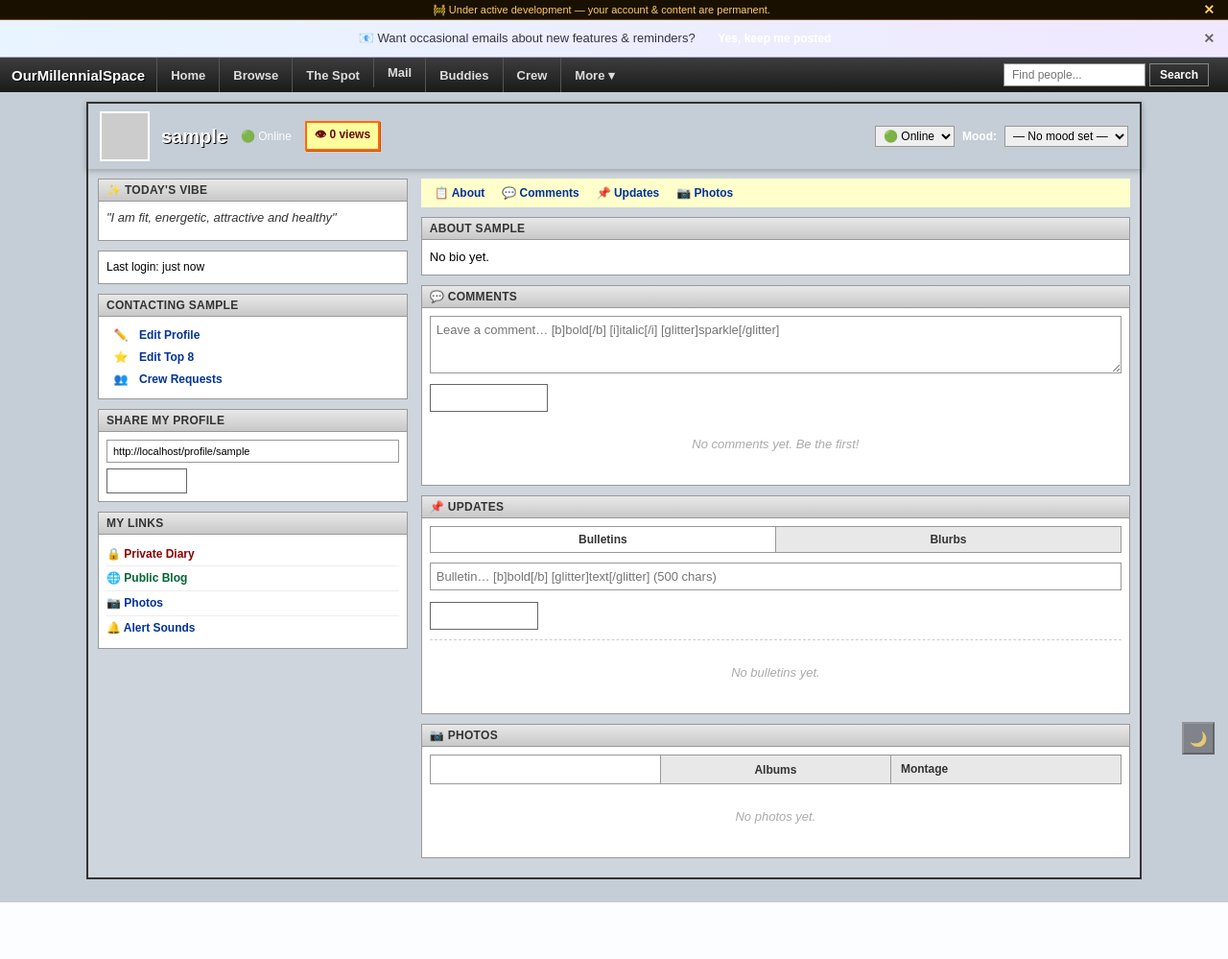
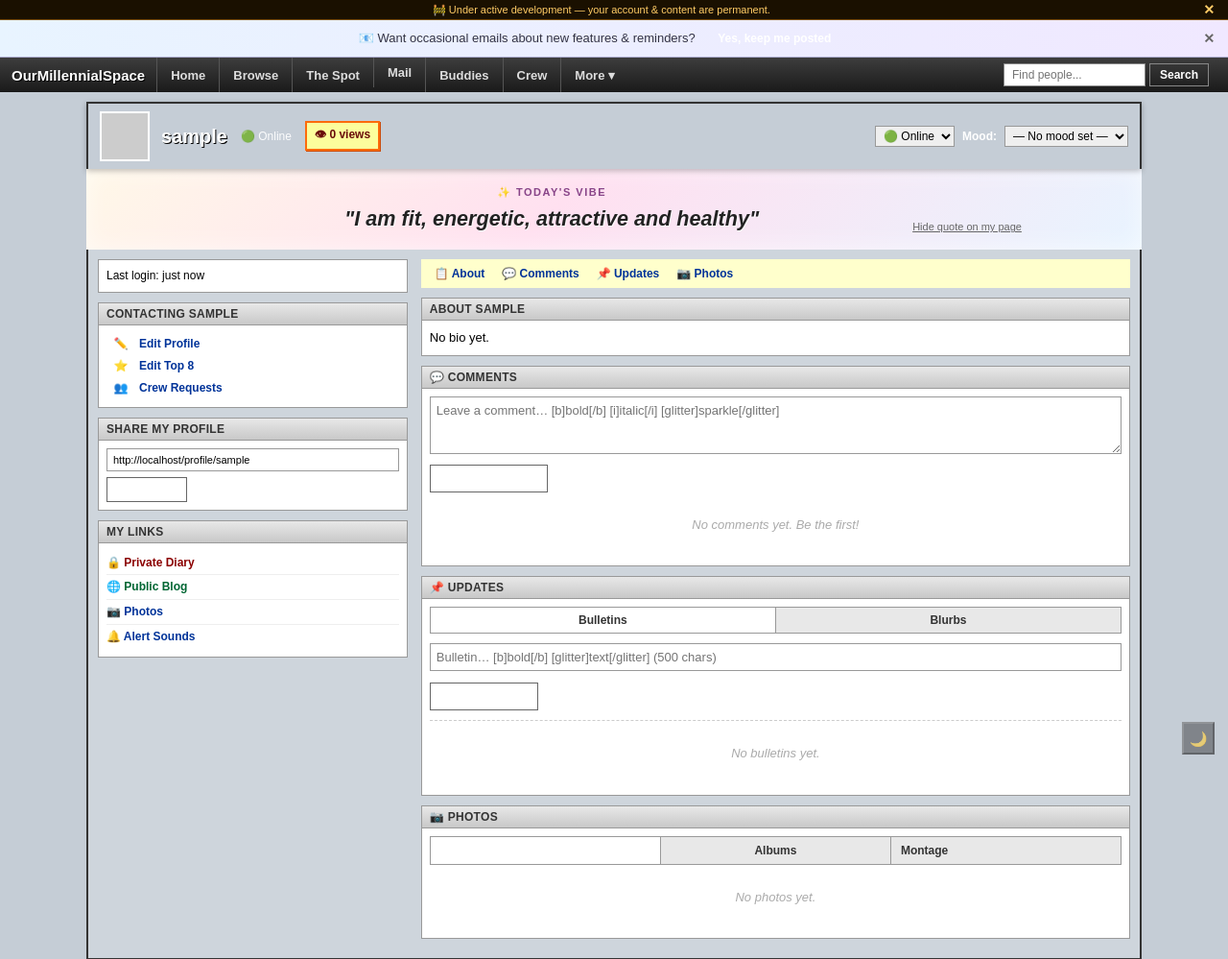
Before and after one commit to brickface082/millennial-space, a Flask app: page /profile/sample in a window 1280 px wide. Shown: the top 999 px of the page at 96% size. Before the commit the page ends 940 px from the top, so only its background shows below. Run offline with Flask 3, Linux system fonts and the light colour scheme; the visitor is signed in with stand-in values (Sample User, id 1); data comes from the database, SQL or seed files in the repository; data that the repository does not hold is empty; some libraries are stand-ins or nearby versions.

Commit message:
Prominent daily quote on all profiles with opt-out setting

```diff
--- a/app.py
+++ b/app.py
@@ -174,6 +174,7 @@ class User(db.Model, UserMixin):
     updates_opt_in = db.Column(db.Boolean, default=False)
     updates_opt_in_at = db.Column(db.DateTime, nullable=True)
     updates_unsub_token = db.Column(db.String(64), unique=True, nullable=True)
+    show_daily_quote = db.Column(db.Boolean, default=True)
 
     def __repr__(self):
         return f"User({self.username})"
@@ -1128,6 +1129,7 @@ def profile(username):
         montage=montage if show_montage else None,
         montage_music_items=montage_music_items,
         montage_music_label=montage_music_label,
+        daily_quote=quote_of_the_day() if user.show_daily_quote else None,
         suppress_profile_music=suppress_profile_music,
         profile_music_link=profile_music_link_value(user),
     )
@@ -1201,6 +1203,7 @@ def edit_profile():
         submitted_mood = request.form.get("mood", "")
         current_user.mood = submitted_mood if submitted_mood in VALID_MOODS else ""
         current_user.polls_enabled = request.form.get("polls_enabled") == "on"
+        current_user.show_daily_quote = request.form.get("show_daily_quote") == "on"
         set_updates_opt_in(current_user, request.form.get("updates_opt_in") == "on")
         current_user.song_autoplay = request.form.get("song_autoplay") == "on"
         tc = request.form.get("theme_color", SITE_DEFAULTS["theme_color"])
@@ -3227,6 +3230,22 @@ with app.app_context():
                 conn.execute(db.text(f'ALTER TABLE "user" ADD COLUMN {col} {definition}'))
         conn.commit()
 
+    # show_daily_quote — separate connection (M010 SOP)
+    with db.engine.connect() as conn:
+        if is_pg:
+            existing_qd = {row[0] for row in conn.execute(db.text(
+                "SELECT column_name FROM information_schema.columns WHERE table_name='user'"
+            ))}
+        else:
+            existing_qd = {row[1] for row in conn.execute(db.text("PRAGMA table_info('user')"))}
+        if "show_daily_quote" not in existing_qd:
+            conn.execute(db.text('ALTER TABLE "user" ADD COLUMN show_daily_quote BOOLEAN DEFAULT TRUE'))
+        conn.commit()
+        conn.execute(db.text(
+            'UPDATE "user" SET show_daily_quote = TRUE WHERE show_daily_quote IS NULL'
+        ))
+        conn.commit()
+
     # spot_listing + corner_event tables (create_all handles fresh DBs)
     db.create_all()
 
--- a/static/style.css
+++ b/static/style.css
@@ -478,20 +478,69 @@
     line-height: 1.4;
 }
 
-.ms-qotd-body blockquote {
-    margin: 0 0 6px;
-    font-style: italic;
-    font-size: 13px;
-    color: #333;
-}
-.ms-qotd-body cite {
+/* Prominent daily quote banner — full width below profile header */
+.ms-daily-quote-banner {
+    display: flex;
+    align-items: center;
+    justify-content: center;
+    gap: 16px;
+    flex-wrap: wrap;
+    margin: 0;
+    padding: 18px 20px;
+    background: linear-gradient(135deg, #fff8e8 0%, #ffe0f0 45%, #e8f4ff 100%);
+    border: 3px ridge var(--accent, #ff66b2);
+    border-top: none;
+    box-shadow: inset 0 0 24px rgba(255, 255, 255, 0.6);
+    text-align: center;
+    position: relative;
+    z-index: 2;
+}
+.ms-daily-quote-inner {
+    flex: 1;
+    min-width: 200px;
+    max-width: 720px;
+}
+.ms-daily-quote-label {
     display: block;
     font-size: 11px;
+    font-weight: bold;
+    text-transform: uppercase;
+    letter-spacing: 1.5px;
+    color: #884488;
+    margin-bottom: 6px;
+}
+.ms-daily-quote-text {
+    margin: 0;
+    font-size: 1.35em;
+    font-style: italic;
+    font-weight: bold;
+    line-height: 1.35;
+    color: #222;
+    text-shadow: 1px 1px 0 rgba(255, 255, 255, 0.8);
+}
+.ms-daily-quote-author {
+    display: block;
+    margin-top: 6px;
+    font-size: 13px;
+    font-style: normal;
+    color: #555;
+}
+.ms-daily-quote-hide-link {
+    font-size: 11px;
     color: #666;
-    font-style: normal;
-}
-body.dark-mode .ms-qotd-body blockquote { color: #eee; }
-body.dark-mode .ms-qotd-body cite { color: #aaa; }
+    text-decoration: underline;
+    white-space: nowrap;
+    align-self: flex-end;
+}
+.ms-daily-quote-hide-link:hover { color: #333; }
+body.dark-mode .ms-daily-quote-banner {
+    background: linear-gradient(135deg, #2a2520 0%, #302030 50%, #1a2830 100%);
+    box-shadow: inset 0 0 20px rgba(0, 0, 0, 0.4);
+}
+body.dark-mode .ms-daily-quote-label { color: #ddaadd; }
+body.dark-mode .ms-daily-quote-text { color: #fff; text-shadow: 1px 1px 2px #000; }
+body.dark-mode .ms-daily-quote-author { color: #ccc; }
+body.dark-mode .ms-daily-quote-hide-link { color: #aaa; }
 
 /* Sidebar identity block */
 .ms-identity {
--- a/templates/profile.html
+++ b/templates/profile.html
@@ -66,20 +66,24 @@
         {% endif %}
     </header>
 
+    {% if daily_quote %}
+    <div class="ms-daily-quote-banner" role="complementary" aria-label="Daily positive quote">
+        <div class="ms-daily-quote-inner">
+            <span class="ms-daily-quote-label">✨ Today's Vibe</span>
+            <blockquote class="ms-daily-quote-text">"{{ daily_quote.text }}"</blockquote>
+            {% if daily_quote.author %}
+            <cite class="ms-daily-quote-author">— {{ daily_quote.author }}</cite>
+            {% endif %}
+        </div>
+        {% if is_owner %}
+        <a href="{{ url_for('edit_profile') }}#quote-settings" class="ms-daily-quote-hide-link" title="Turn off on your profile">Hide quote on my page</a>
+        {% endif %}
+    </div>
+    {% endif %}
+
     <div class="ms-profile-body">
 
         <aside class="ms-sidebar">
-
-            {% set qotd = quote_of_the_day() %}
-            {% if qotd %}
-            <div class="ms-box ms-qotd-box">
-                <div class="ms-box-header">✨ Today's Vibe</div>
-                <div class="ms-box-body ms-qotd-body">
-                    <blockquote>"{{ qotd.text }}"</blockquote>
-                    {% if qotd.author %}<cite>— {{ qotd.author }}</cite>{% endif %}
-                </div>
-            </div>
-            {% endif %}
 
             {% if user.status == 'away' and user.away_message %}
             <div class="ms-box">
```
Also changed, not shown: templates/edit_profile.html (+14 -0 lines), tests/test_features.py (+22 -1 lines).
